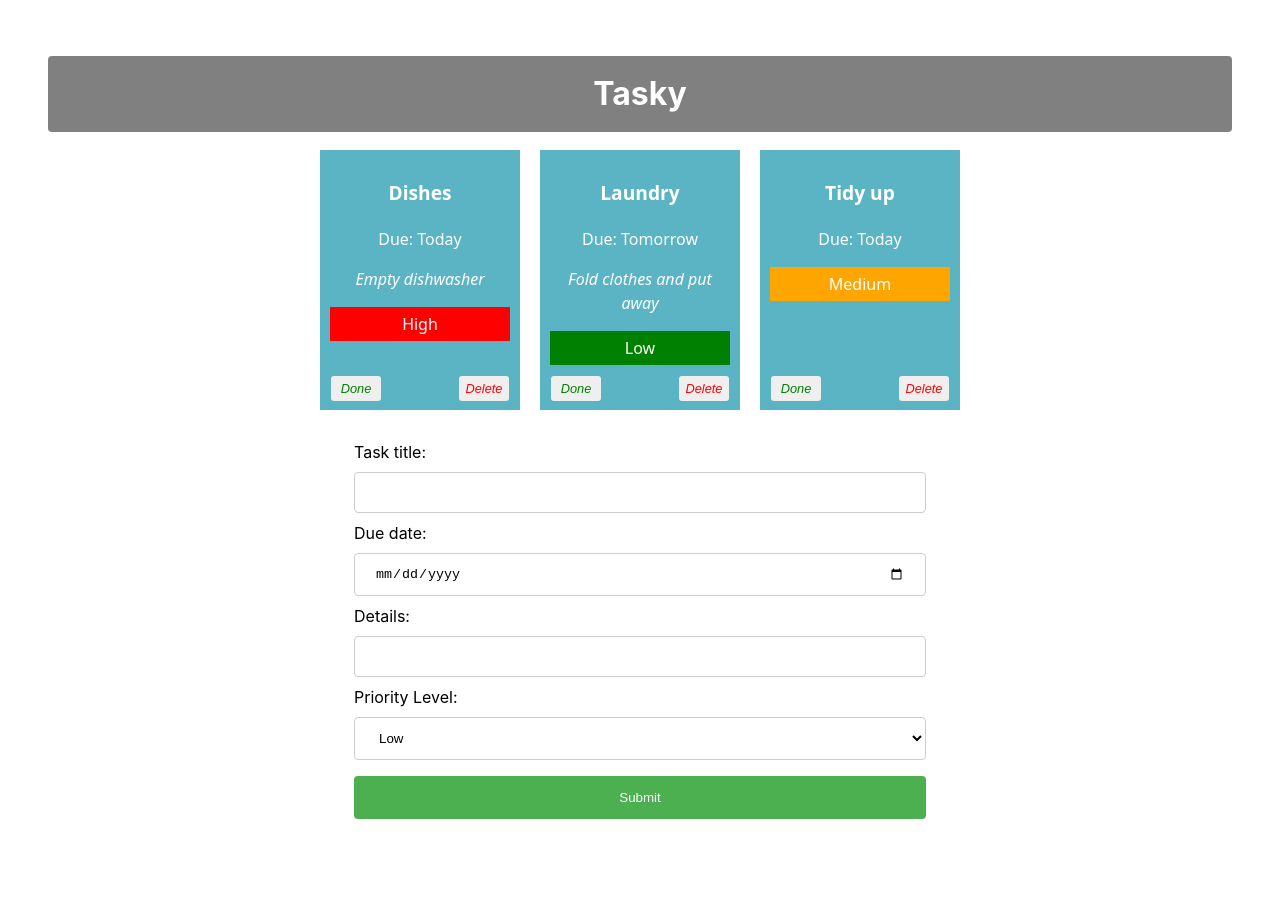
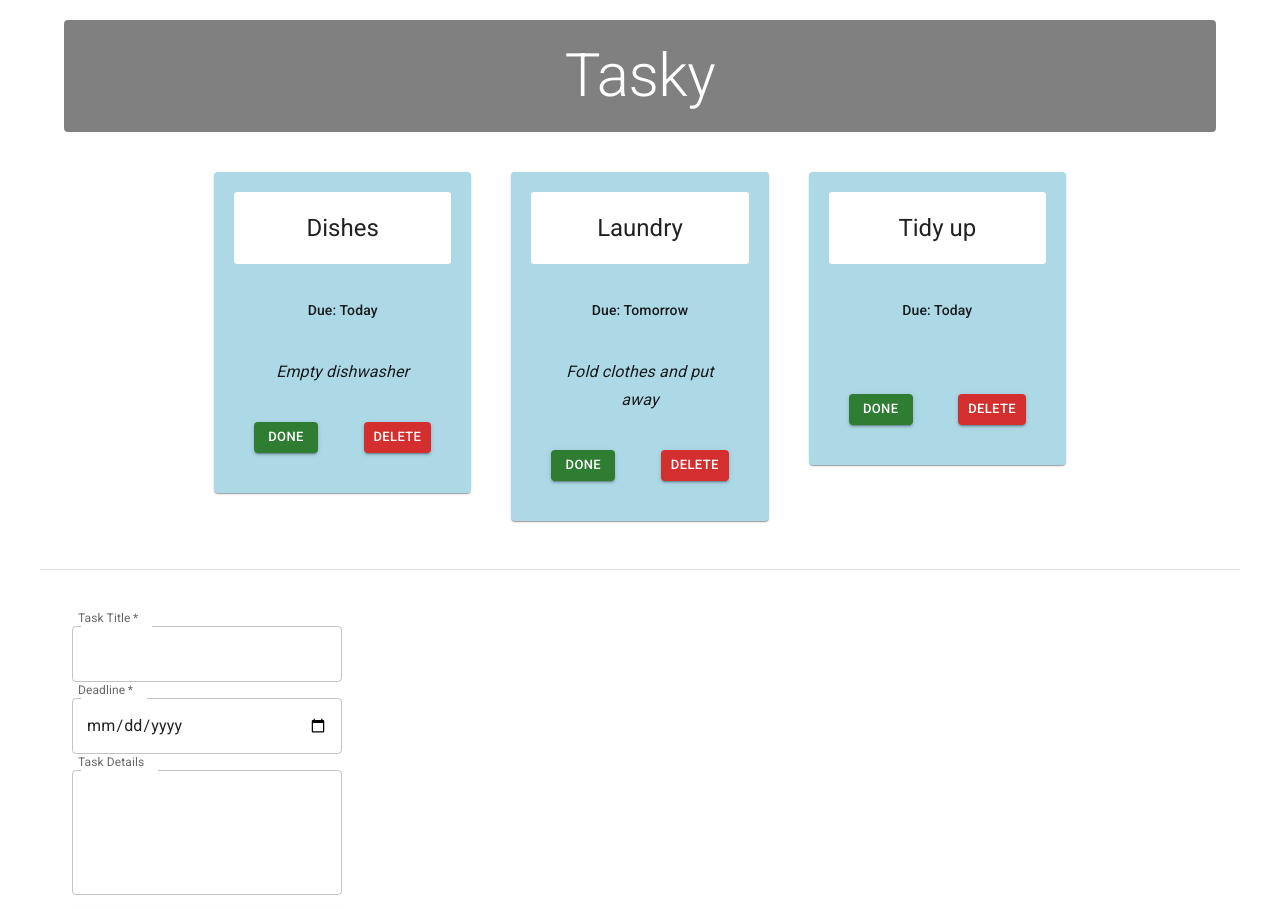
Before and after one commit to darraghsetu/react-basics-labs, a React (Vite) app in the folder first-app/: page / in a window 1280 px wide. Shown: the top 909 px of the page. Built offline with nearby package versions, Linux system fonts and the light colour scheme.

Commit message:
Tasky Lab 3 done

```diff
--- a/first-app/index.html
+++ b/first-app/index.html
@@ -5,6 +5,12 @@
     <link rel="icon" type="image/svg+xml" href="/favicon.svg" />
     <meta name="viewport" content="width=device-width, initial-scale=1.0" />
     <title>first-app</title>
+    <link rel="preconnect" href="https://fonts.googleapis.com" />
+    <link rel="preconnect" href="https://fonts.gstatic.com" crossorigin />
+    <link
+      rel="stylesheet"
+      href="https://fonts.googleapis.com/css2?family=Roboto:wght@300;400;500;700&display=swap"
+    />
   </head>
   <body>
     <div id="root"></div>
--- a/first-app/src/App.css
+++ b/first-app/src/App.css
@@ -4,6 +4,7 @@
   font-weight: 400;
 }
 
+/*
 h1 {
   text-align: center;
   background-color: grey;
@@ -104,3 +105,4 @@
 select {
     background-color: white;
 }
+*/
--- a/first-app/src/App.jsx
+++ b/first-app/src/App.jsx
@@ -3,6 +3,9 @@
 import React, { useState } from 'react';
 import AddTaskForm from './components/Form';
 import { v4 as uuidv4 } from 'uuid';
+import Typography from '@mui/material/Typography';
+import Container from '@mui/material/Container';
+import Grid from '@mui/material/Grid';
 
 function App() {
   const [ taskState, setTaskState ] = useState({
@@ -71,20 +74,69 @@
 
   return (
     <div className="container">
-      <h1>Tasky</h1>
+      {/* App Header */}
+      <Container component="main">
+        <Typography
+          component="h1"
+          variant="h2"
+          align="center"
+          gutterBottom
+          sx={{
+            backgroundColor: 'gray',
+            textAlign: 'center',
+            color: 'white',
+            padding: '20px',
+            margin: '20px 0 40px 0',
+            borderRadius: '4px'
+          }}
+        >
+          Tasky
+        </Typography>
+      </Container>
+      {/* End App Header */}
+
+      {/* Task Card Grid */}
+      <Container maxWidth="md" component="main">
+        <Grid
+          container
+          spacing={5}
+          alignItems="flex-start"
+          justifyContent="center"
+        >
           {taskState.tasks.map((task, index) => (
             <Task
-            key={task.id}
               title={task.title}
               description={task.description}
               deadline={task.deadline}
+              done={task.done}
+              key={task.id}
               priorityLevel={task.priorityLevel}
-            done={task.done}
               markDone={() => doneHandler(index)}
               deleteTask={() => deleteHandler(index)}
             />
           ))}
-        <AddTaskForm submit={formSubmitHandler} change={formChangeHandler} />
+        </Grid>
+      </Container>
+      {/* End Task Card Grid */}
+
+      {/* Footer - Add Task Form */}
+      <Container
+        component="footer"
+        sx={{
+          borderTop: (theme) => `1px solid ${theme.palette.divider}`,
+          my: 6,
+          py: 6,
+        }}
+      >
+        <Grid container justifyContent="center">
+          <AddTaskForm
+            submit={formSubmitHandler}
+            change={formChangeHandler}
+          />
+        </Grid>
+      </Container>
+      {/* End Footer */}
+
     </div>
   );
 }
--- a/first-app/src/components/Form.jsx
+++ b/first-app/src/components/Form.jsx
@@ -1,34 +1,66 @@
+import Box from '@mui/material/Box';
+import TextField from '@mui/material/TextField';
+import Button from '@mui/material/Button';
+
 const AddTaskForm = (props) => {
 
   return (
-    <div>
-      <form onSubmit={props.submit}>
-        <label>
-            Task title:
-            <input type="text" name="title" required onChange={(event) => props.change(event)} />
-        </label>
-        <br />
-        <label>
-            Due date:
-            <input type="date" name="deadline" required onChange={(event) => props.change(event)} />
-        </label>
-        <br />
-        <label>
-            Details:
-            <input type="text" name="description" onChange={(event) => props.change(event)} />
-        </label>
-        <br />
-        <label>
-            Priority Level:
-            <select name="priorityLevel" onChange={(event) => props.change(event)} >
-              <option value="Low">Low</option>
-              <option value="Medium">Medium</option>
-              <option value="High">High</option>
-            </select>
-        </label>
-        <input type="submit" value="Submit" />
-        </form>
-    </div>
+    <Box
+      component="form"
+      sx={{
+        '& .MuiOutlinedInput-root': { m: 1, width: '30ch' },
+      }}
+      onSubmit={props.submit}
+    >
+      <div>
+        <TextField
+          required
+          id="outlined-required"
+          name="title"
+          label="Task Title"
+          slotProps={{ inputLabel: { shrink: true } }}
+          onChange={(event) => props.change(event)}
+        />
+      </div>
+
+      <div>
+        <TextField
+          required
+          name="deadline"
+          label="Deadline"
+          slotProps={{ inputLabel: { shrink: true } }}
+          type="date"
+          onChange={(event) => props.change(event)}
+        />
+      </div>
+
+      <div>
+        <TextField
+          name="description"
+          id="outlined-multiline-static"
+          label="Task Details"
+          slotProps={{ inputLabel: { shrink: true } }}
+          multiline
+          rows={4}
+          onChange={(event) => props.change(event)}
+        />
+      </div>
+
+      <div>
+        <Button
+          type="submit"
+          variant="contained"
+          color="primary"
+          sx={{
+            m: 1,
+            p: 1,
+            width: '95%'
+          }}
+        >
+          Add Task
+        </Button>
+      </div>
+    </Box>
   )
 };
 
--- a/first-app/src/components/Task.jsx
+++ b/first-app/src/components/Task.jsx
@@ -1,3 +1,12 @@
+import Box from '@mui/material/Box';
+import Button from '@mui/material/Button';
+import Card from '@mui/material/Card';
+import CardActions from '@mui/material/CardActions';
+import CardContent from '@mui/material/CardContent';
+import CardHeader from '@mui/material/CardHeader';
+import Grid from '@mui/material/Grid';
+import Typography from '@mui/material/Typography';
+
 const Task = (props) => {
     const priorityLevelColour = {
       "Low": "green",
@@ -5,6 +14,85 @@
       "High": "Red"
     }
 
+    return (
+      <Grid
+        key={props.id}
+        size={{ xs: 12, md: 4 }}
+      >
+        <Card
+          sx={{
+            backgroundColor: props.done ? 'lightgrey' : 'lightblue',
+            padding: '20px'
+          }}
+        >
+
+          <CardHeader
+            title={props.title}
+            sx={{
+              backgroundColor: 'white',
+              borderRadius: '3px',
+              padding: '20px',
+              textAlign: 'center'
+            }}
+          />
+
+          <CardContent>
+            <Box
+              sx={{
+                display: 'flex',
+                justifyContent: 'center',
+                alignItems: 'baseline',
+                mb: 2,
+                padding: '20px'
+              }}
+            >
+              <Typography
+                component="p"
+                variant="subtitle2"
+                color="text.primary"
+              >
+                Due: {props.deadline}
+              </Typography>
+            </Box>
+
+            <Typography
+              component="p"
+              variant="subtitle1"
+              align="center"
+              sx={{ fontStyle: 'italic' }}
+            >
+              {props.description}
+            </Typography>
+          </CardContent>
+
+          <CardActions
+            sx={{
+              justifyContent: 'space-between',
+              padding: '20px'
+            }}
+          >
+            <Button
+              variant="contained"
+              size="small"
+              color="success"
+              onClick={props.markDone}
+            >
+              Done
+            </Button>
+
+            <Button
+              variant="contained"
+              size="small"
+              color="error"
+              onClick={props.deleteTask}
+            >
+              Delete
+            </Button>
+          </CardActions>
+        </Card>
+      </Grid>
+    )
+/*
     return (
       <div className="card" style={{backgroundColor: props.done ? 'lightgrey' : '#5bb4c4'}}>
           <p className="title">{props.title}</p>
@@ -18,6 +106,7 @@
           <button onClick={props.deleteTask} className='deleteButton'>Delete</button>
       </div>
     )
+*/
 }
 
 export default Task;
```
Also changed, not shown: first-app/package.json (+6 -1 lines), 1 other file (tests, documents, lock files or other folders). Lines whose indentation alone changed are shown as unchanged.
